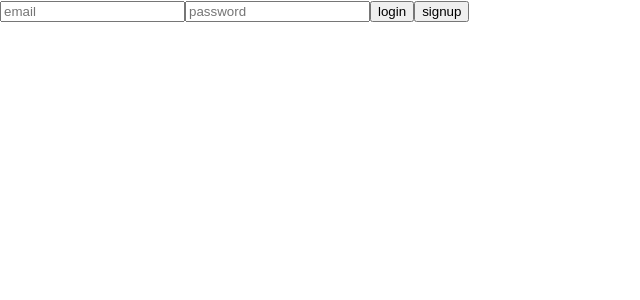
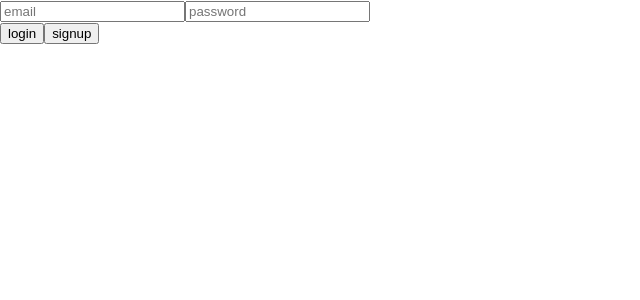
Before and after one commit to vangogh-ing/vangogh-ing, a React (Create React App) app: page /login in a window 1280 px wide. Shown: the top 300 px of the page, without its empty margins (0-640 px from the left). Built offline with nearby package versions, Linux system fonts and the light colour scheme.

Commit message:
adds loading and redirects

```diff
--- a/src/Components/Account.js
+++ b/src/Components/Account.js
@@ -35,18 +35,29 @@ const Account = ({ session }) => {
     }
   };
 
+  const handleSignOut = async () => {
+    await supabase.auth.signOut();
+    window.location.href = "http://localhost:3000/login";
+  };
+
   return (
     <div aria-live="polite">
+      {loading ? (
+        "Loading..."
+      ) : (
+        <div>
           <p>Name: {name || "NOT YET SET"}</p>
           <p>Email: {session.user.email}</p>
           <Link to="/account/edit">Edit Info</Link>
           <button
             type="button"
             className="button block"
-        onClick={() => supabase.auth.signOut()}
+            onClick={handleSignOut}
           >
             Sign Out
           </button>
+        </div>
+      )}
     </div>
   );
 };
--- a/src/Components/Auth.js
+++ b/src/Components/Auth.js
@@ -17,6 +17,7 @@ export default function Auth() {
         });
         if (error) throw error;
         alert("Logged in");
+        window.location.href = "http://localhost:3000/account";
       } else {
         alert("You're already logged in");
       }
@@ -50,6 +51,10 @@ export default function Auth() {
 
   return (
     <div>
+      {loading ? (
+        "Loading..."
+      ) : (
+        <div>
           <input
             id="email"
             type="email"
@@ -64,6 +69,8 @@ export default function Auth() {
             value={password}
             onChange={(e) => setPassword(e.target.value)}
           />
+        </div>
+      )}
       <button onClick={() => handleLogin(email, password)}>login</button>
       <button onClick={() => handleSignup(email, password)}>signup</button>
     </div>
--- a/src/Components/EditAccount.js
+++ b/src/Components/EditAccount.js
@@ -63,7 +63,7 @@ const Account = ({ session }) => {
   return (
     <div aria-live="polite">
       {loading ? (
-        "Saving ..."
+        "Saving..."
       ) : (
         <form onSubmit={updateProfile} className="form-widget">
           <div>Email: {session.user.email}</div>
--- a/src/Components/NewAccount.js
+++ b/src/Components/NewAccount.js
@@ -64,7 +64,7 @@ const Account = ({ session }) => {
   return (
     <div aria-live="polite">
       {loading ? (
-        "Saving ..."
+        "Saving..."
       ) : (
         <div>
           <h1>Welcome!</h1>
```
Lines whose indentation alone changed are shown as unchanged.
